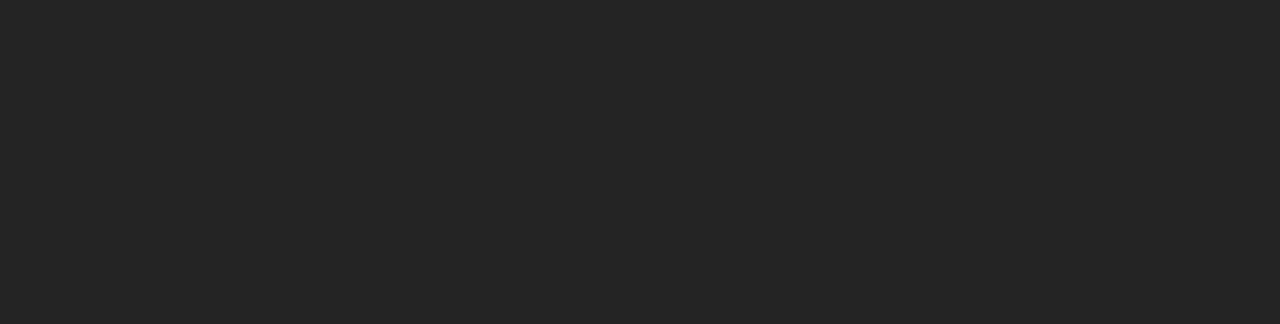
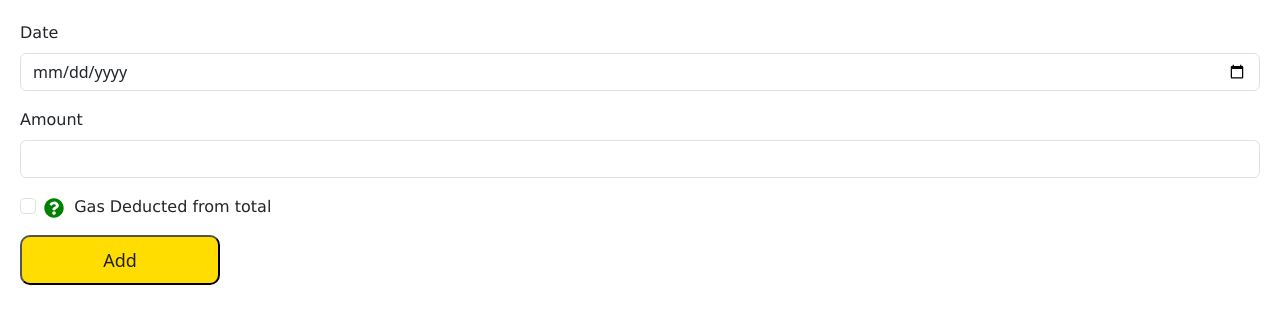
Before and after one commit to DanielLaPrade1/Expense-Tracker, a React (Vite) app: page / in a window 1280 px wide. Shown: the top 324 px of the page. Built offline with nearby package versions, Linux system fonts and the light colour scheme.

Commit message:
Half styled form elements

```diff
--- a/index.html
+++ b/index.html
@@ -4,7 +4,7 @@
     <meta charset="UTF-8" />
     <link rel="icon" type="image/svg+xml" href="/vite.svg" />
     <meta name="viewport" content="width=device-width, initial-scale=1.0" />
-    <title>Vite + React + TS</title>
+    <title>Payment Tracker</title>
   </head>
   <body>
     <div id="root"></div>
--- a/package.json
+++ b/package.json
@@ -1,5 +1,5 @@
 {
-  "name": "expensetracker",
+  "name": "paymenttracker",
   "private": true,
   "version": "0.0.0",
   "type": "module",
@@ -9,8 +9,10 @@
     "preview": "vite preview"
   },
   "dependencies": {
+    "bootstrap": "^5.3.0",
     "react": "^18.2.0",
-    "react-dom": "^18.2.0"
+    "react-dom": "^18.2.0",
+    "react-icons": "^4.9.0"
   },
   "devDependencies": {
     "@types/react": "^18.0.27",
--- a/src/App.tsx
+++ b/src/App.tsx
@@ -1,6 +1,16 @@
 import { useState } from "react";
 import "./App.css";
+import "./index.css";
 
-function App() {}
+import React from "react";
+import PaymentForm from "./components/PaymentForm";
+
+const App = () => {
+  return (
+    <div>
+      <PaymentForm></PaymentForm>
+    </div>
+  );
+};
 
 export default App;
--- /dev/null
+++ b/src/components/PaymentForm/PaymentForm.css
@@ -0,0 +1,19 @@
+.checkbox-label {
+    font-family: 'Lucida Sans', 'Lucida Sans Regular', 'Lucida Grande', 'Lucida Sans Unicode', Geneva, Verdana, sans-serif;
+}
+.input-label {
+    font-family: 'Lucida Sans', 'Lucida Sans Regular', 'Lucida Grande', 'Lucida Sans Unicode', Geneva, Verdana, sans-serif;
+}
+.btn-custom {
+    display: inline-block;
+    outline: 0 10px blue;
+    cursor: pointer;
+    padding: 0 24px;
+    border-radius: 10px;
+    min-width: 200px;
+    height: 50px;
+    font-size: 18px;
+    background-color: #fd0;
+    font-weight: 500;
+    color: #222;
+}
--- /dev/null
+++ b/src/components/PaymentForm/PaymentForm.tsx
@@ -0,0 +1,35 @@
+import React from "react";
+import "./PaymentForm.css";
+import { FaQuestionCircle } from "react-icons/fa";
+
+const PaymentForm = () => {
+  return (
+    <form>
+      <div className="mb-3">
+        <label className="form-label input-label">Date</label>
+        <input
+          type="date"
+          className="form-control"
+          id="date"
+          aria-describedby="emailHelp"
+        />
+      </div>
+      <div className="mb-3">
+        <label className="form-label input-label">Amount</label>
+        <input type="number" className="form-control" id="amount" />
+      </div>
+      <div className="mb-3 form-check">
+        <input type="checkbox" className="form-check-input checkbox" id="gas" />
+        <label className="form-check-label checkbox-label" htmlFor="gas">
+          <FaQuestionCircle size={20} color="green" />
+          &nbsp; Gas Deducted from total
+        </label>
+      </div>
+      <button type="submit" className="btn-custom">
+        Add
+      </button>
+    </form>
+  );
+};
+
+export default PaymentForm;
--- /dev/null
+++ b/src/components/PaymentForm/index.ts
@@ -0,0 +1,3 @@
+import PaymentForm from "./PaymentForm"
+
+export default PaymentForm;
--- /dev/null
+++ b/src/components/ResultGrid/index.ts
@@ -0,0 +1,3 @@
+import ResultGrid from "./ResultGrid"
+
+export default ResultGrid;
--- a/src/index.css
+++ b/src/index.css
@@ -1,15 +1,3 @@
-:root {
-  font-family: Inter, system-ui, Avenir, Helvetica, Arial, sans-serif;
-  line-height: 1.5;
-  font-weight: 400;
-
-  color-scheme: light dark;
-  color: rgba(255, 255, 255, 0.87);
-  background-color: #242424;
-
-  font-synthesis: none;
-  text-rendering: optimizeLegibility;
-  -webkit-font-smoothing: antialiased;
-  -moz-osx-font-smoothing: grayscale;
-  -webkit-text-size-adjust: 100%;
+body {
+    padding: 20px;
 }
```
Also changed, not shown: src/components/ResultGrid/ResultGrid.tsx (added, +8 -0 lines), src/main.tsx (+8 -7 lines), src/components/ResultGrid/ResultGrid.module.css (added), 1 other file (tests, documents, lock files or other folders).
